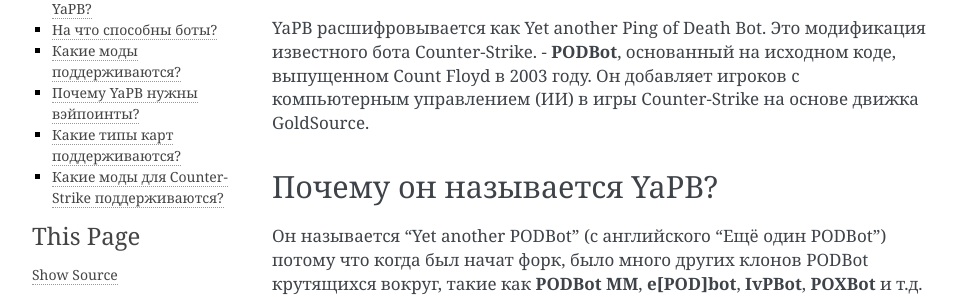
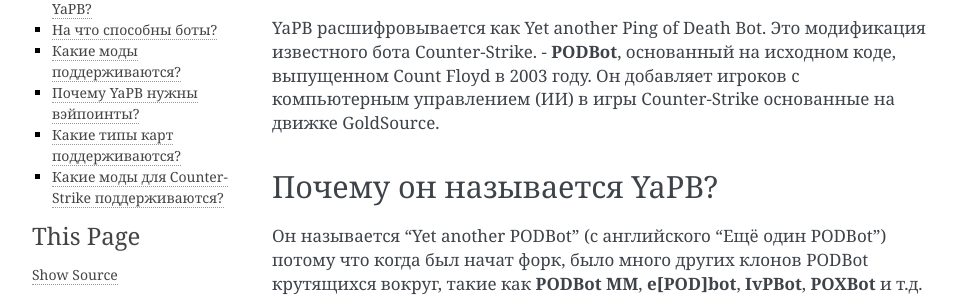
Before and after one commit to yapb/docs, a Sphinx documentation site: the page built from docs/introduction.rst, in a window 1280 px wide and 900 px high. Shown: the part 159-456 px from the top of the window, without its empty margins (148-1110 px from the left). Built offline with Sphinx 7.4.7, drawn with Linux system fonts in a browser that asks for light colours.

Commit message:
fix: wording

```diff
--- a/docs/introduction.rst
+++ b/docs/introduction.rst
@@ -5,7 +5,7 @@
 Что такое YaPB?
 -----------------
 YaPB расшифровывается как Yet another Ping of Death Bot. Это модификация известного бота Counter-Strike. - **PODBot**, основанный на исходном коде, выпущенном Count Floyd в 2003 году.
-Он добавляет игроков с компьютерным управлением (ИИ) в игры Counter-Strike на основе движка GoldSource.
+Он добавляет игроков с компьютерным управлением (ИИ) в игры Counter-Strike основанные на движке GoldSource.
 
 Почему он называется YaPB?
 -----------------
```
